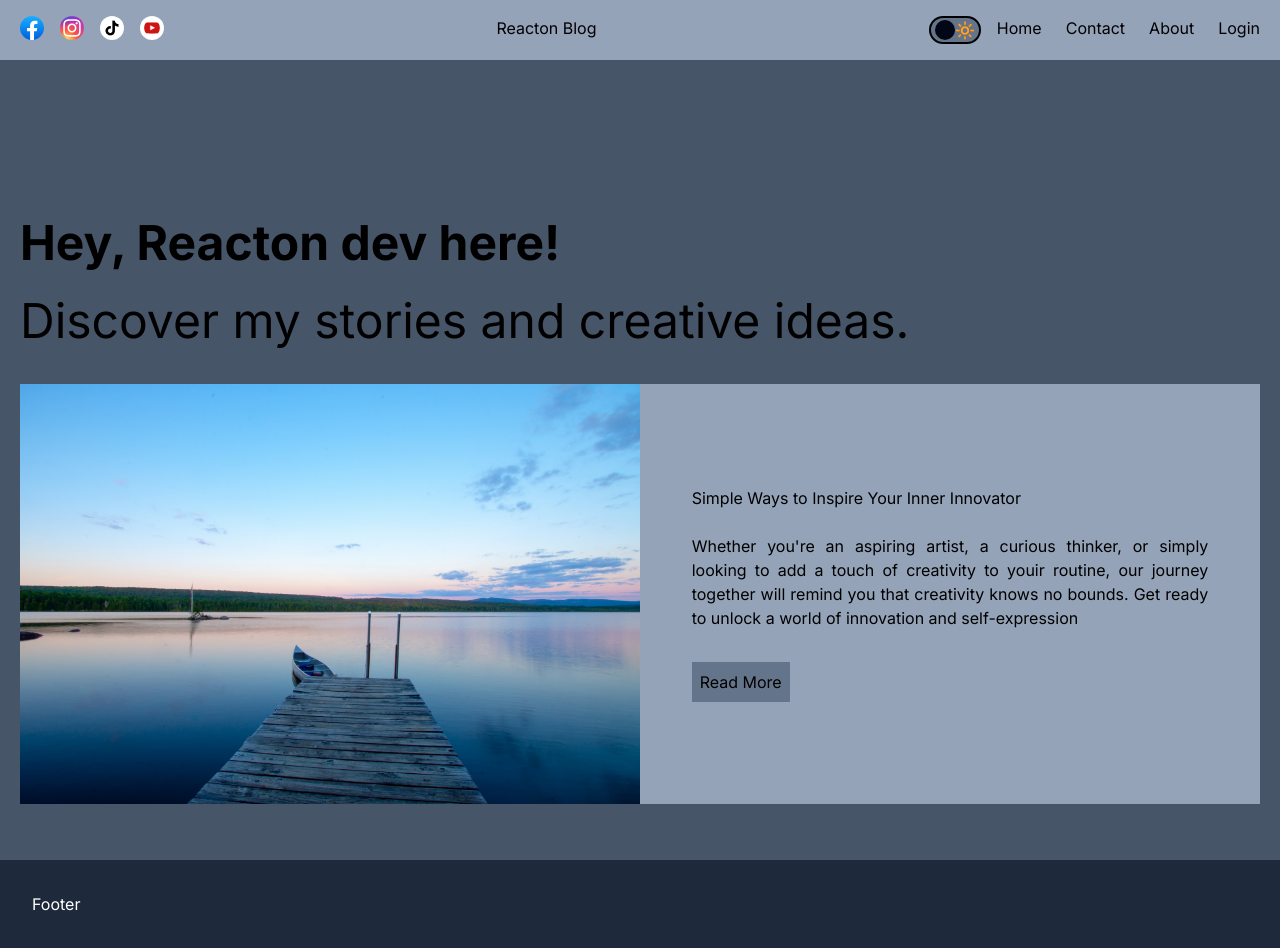
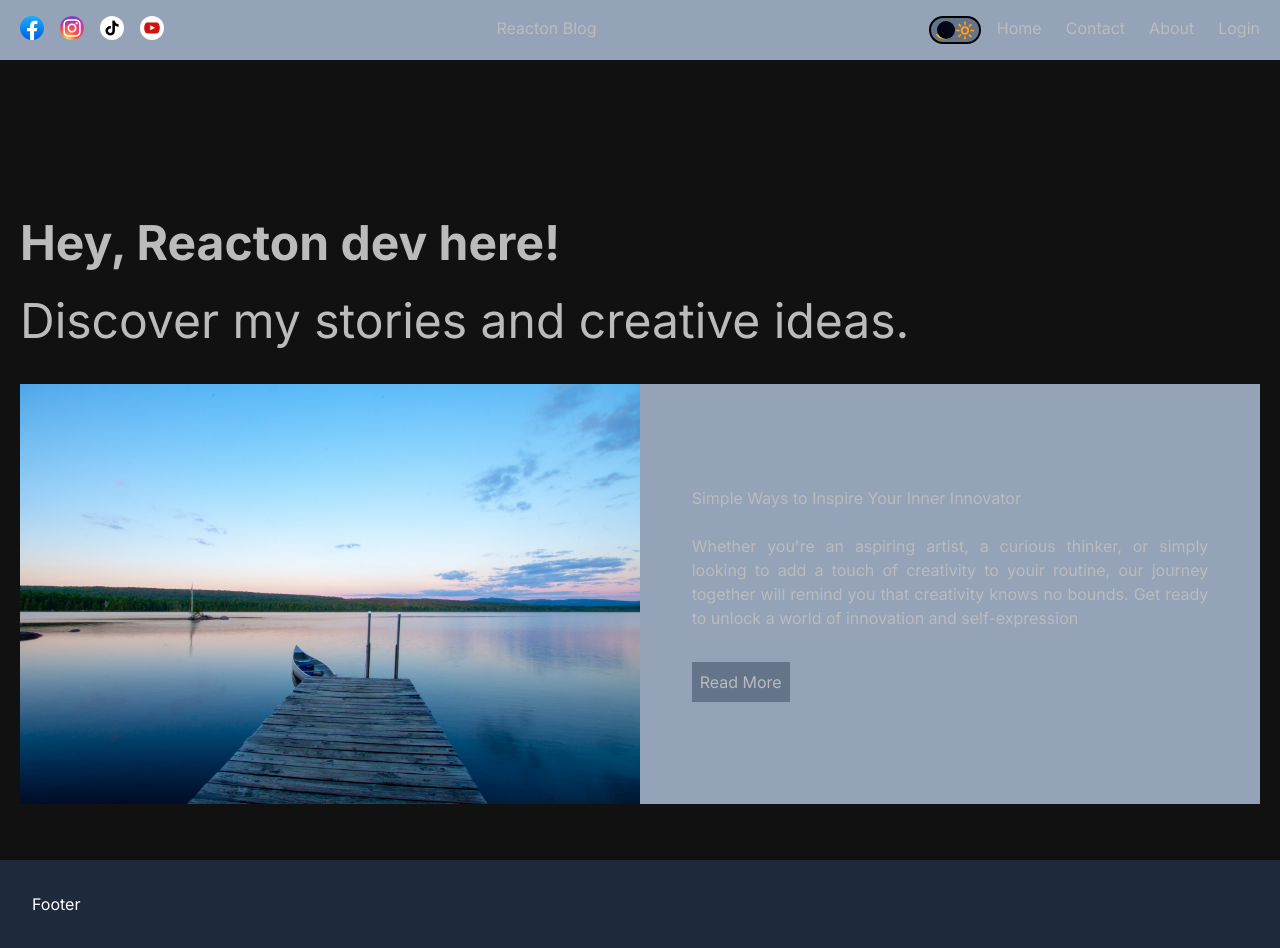
Before and after one commit to ali-yasin-emir/full-stack-blog, a Next.js app: page / in a window 1280 px wide. Built offline with nearby package versions, Linux system fonts and the light colour scheme; a web font is replaced by a local one.

Commit message:
I've implemented the darkMode feature via ContextApi

```diff
--- /dev/null
+++ b/src/app/about/page.jsx
@@ -0,0 +1,9 @@
+import React from 'react'
+
+const About = () => {
+  return (
+    <div className='bg-slate-400 h-screen'>About</div>
+  )
+}
+
+export default About
--- /dev/null
+++ b/src/app/contact/page.jsx
@@ -0,0 +1,18 @@
+'use client';
+
+import { useRouter, usePathname } from "next/navigation";
+
+const Contact = ({params}) => {
+
+
+const router = useRouter();
+const pathname = usePathname();
+
+console.log(pathname)
+
+  return (
+    <div className='bg-slate-500 h-screen'>Contact</div>
+  )
+}
+
+export default Contact
--- a/src/app/globals.css
+++ b/src/app/globals.css
@@ -15,6 +15,20 @@
 a{
   text-decoration: none;
   color: inherit;
+}
+
+.theme{
+transition: ease all 1s;
+}
+
+.dark{
+ background-color: #111;
+ color: #bbb;
+}
+
+.light{
+background-color: white;
+color: #111;
 }
 
 @layer components {
--- a/src/app/layout.js
+++ b/src/app/layout.js
@@ -2,6 +2,7 @@ import Navbar from '@/components/navbar/page'
 import './globals.css'
 import { Inter } from 'next/font/google'
 import Footer from '@/components/footer/page'
+import { ThemeProvider } from '@/context/ThemeContext'
 
 const inter = Inter({ subsets: ['latin'] })
 
@@ -14,9 +15,11 @@ export default function RootLayout({ children }) {
   return (
     <html lang="en">
       <body className={inter.className}>
+        <ThemeProvider>
         <Navbar/>
         {children}
         <Footer/>
+        </ThemeProvider>
         </body>
     </html>
   )
--- a/src/app/page.jsx
+++ b/src/app/page.jsx
@@ -4,7 +4,7 @@ export default function Home() {
 
 
   return (
-   <div className='bg-slate-600 h-screen'>
+   <div className='h-screen'>
     <div className="max-container flex flex-col py-36 max-md:py-24 max-md:px-6">
       <h1 className="text-4xl leading-relaxed font-bold pb-6 max-md:text-3xl">Hey, Reacton dev here!
       <br />
--- a/src/components/navbar/page.jsx
+++ b/src/components/navbar/page.jsx
@@ -4,6 +4,8 @@ import Image from "next/image"
 import Link from "next/link"
 import { useState } from "react";
 import { RxHamburgerMenu } from "react-icons/rx";
+import { useContext } from "react";
+import { ThemeContext } from "@/context/ThemeContext";
 
 
 const menu = [
@@ -25,14 +27,13 @@ const menu = [
   }
 ]
 
-
-
 const Navbar = () => {
 
   // Sidemenu Functionality
   const [isSideMenuOpen, setIsSideMenuOpen] = useState(false);
 
-
+  // DarkMode Functionality
+  const {toggle, mode} = useContext(ThemeContext)
 
   return (
     <div className="bg-slate-400 w-full p-4">
@@ -44,9 +45,9 @@ const Navbar = () => {
             <Link href='https://www.youtube.com'><Image className="rounded-full p-1 bg-white" src='/youtube.svg' alt="youtube icon" width={24} height={24} /></Link>
         </div>
             <Link href='/'>Reacton Blog</Link>
-            <div className="flex gap-4">
-              <div className="flex bg-slate-500 rounded-full border-2 px-1 border-black relative cursor-pointer items-center justify-between">
-                <div className="flex w-[20px] h-[20px] bg-slate-950 rounded-full absolute"/>
+            <div className='flex gap-4'>
+              <div onClick={toggle} className={`flex bg-slate-500 rounded-full border-2 px-1 border-black relative cursor-pointer items-center justify-between`}>
+                <div className={`flex w-[18px] h-[18px] bg-slate-950 rounded-full absolute ${mode === 'dark' ? 'left-[6px]' : 'right-[6px]'}`}/>
                 <div>🌙</div>
                 <div>🔆</div>
               </div>
--- /dev/null
+++ b/src/context/ThemeContext.js
@@ -0,0 +1,20 @@
+'use client'
+
+import { createContext, useState } from "react";
+
+export const ThemeContext = createContext();
+
+export const ThemeProvider = ({children}) => {
+
+    const [mode, setMode] = useState('dark');
+
+    const toggle = () => {
+        setMode((prev) => prev === 'dark' ? 'light' : 'dark' )
+    }
+
+    return (
+        <ThemeContext.Provider value={{toggle, mode}}>
+        <div className={`theme ${mode}`}>{children}</div>
+        </ThemeContext.Provider>
+    );
+}
```
